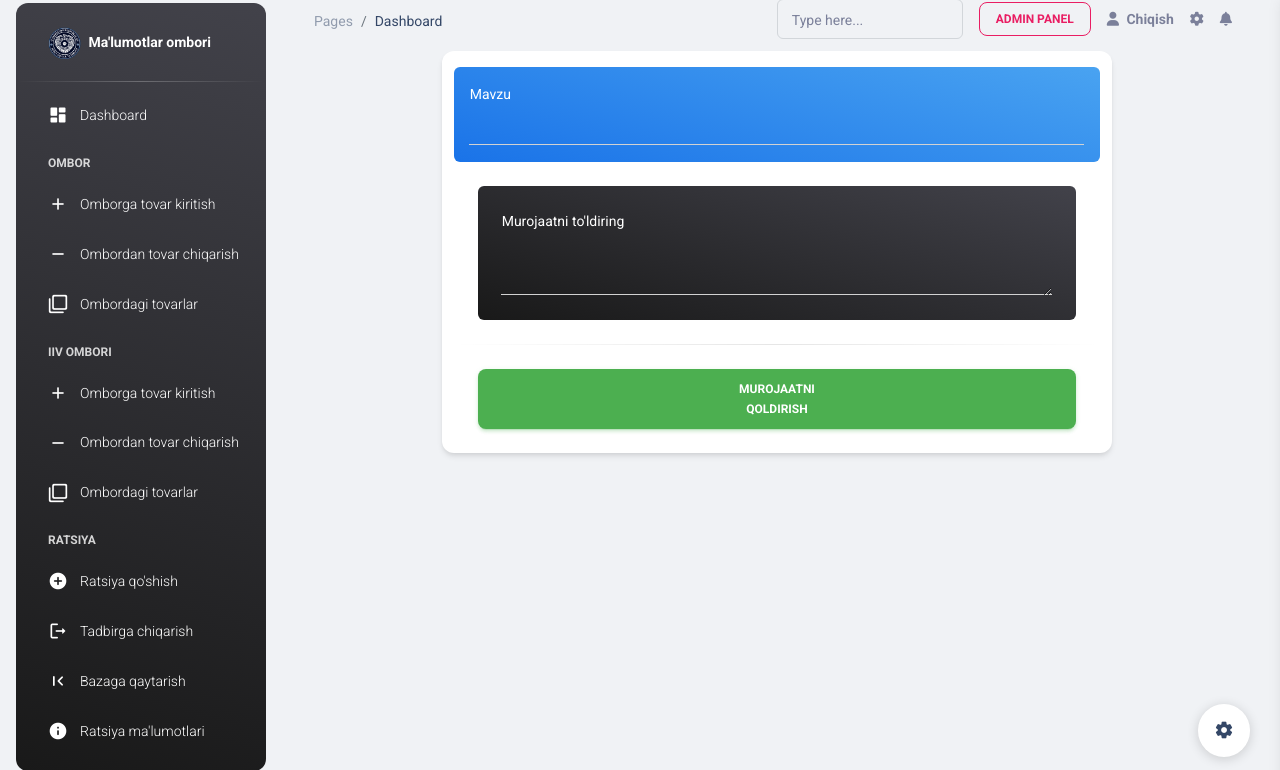
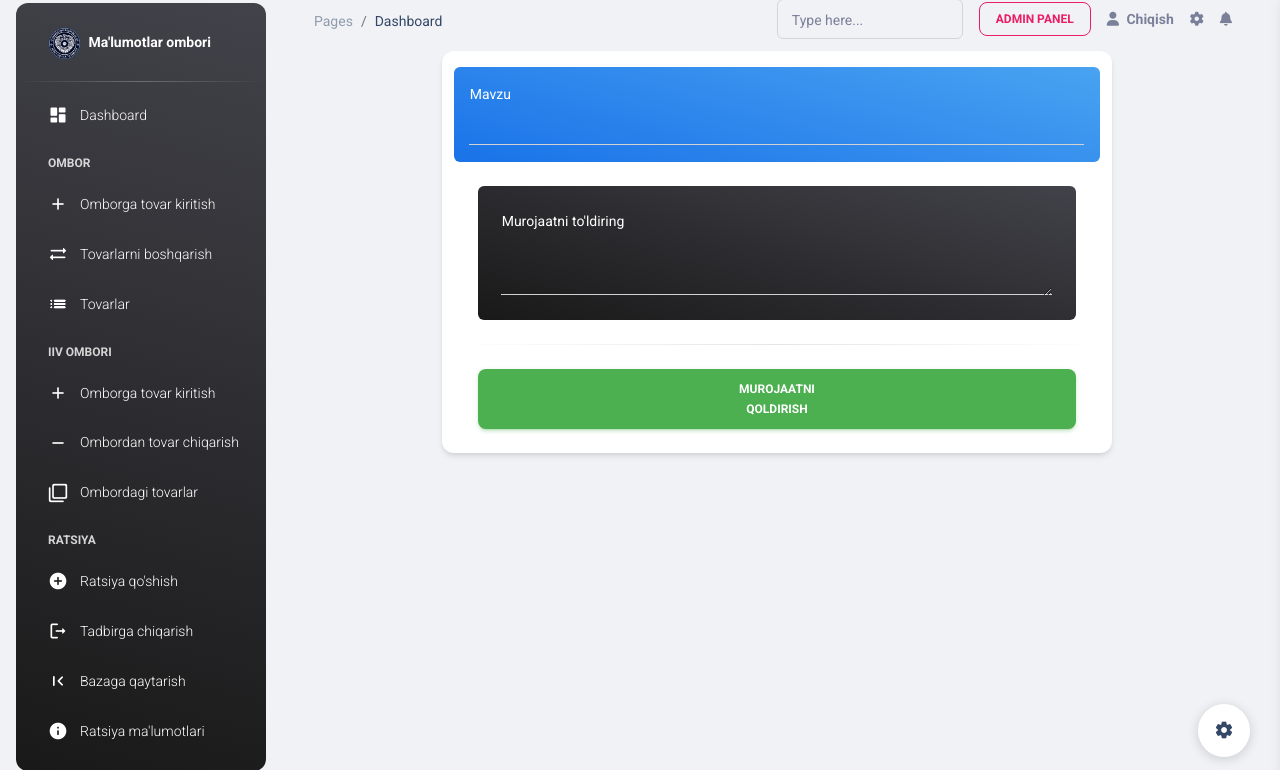
Before and after one commit to JaloliddinRuzikulov/bm, a Django app: page /appeals/new/ in a window 1280 px wide. Shown: the part 13-783 px from the top of the page. Run offline with Django 4.2, Linux system fonts and the light colour scheme; the visitor is signed in with stand-in values (Sample User, id 1); some libraries are stand-ins or nearby versions.

Commit message:
bug fixes

```diff
--- a/templates/aside.html
+++ b/templates/aside.html
@@ -64,9 +64,9 @@
                     <a class="nav-link text-white {% if out_depot in request.get_full_path %}active bg-gradient-primary{% endif %}"
                        href="{{ out_depot }}">
                         <div class="text-white text-center me-2 d-flex align-items-center justify-content-center">
-                            <i class="material-icons opacity-10">remove</i>
+                            <i class="material-icons opacity-10">sync_alt</i>
                         </div>
-                        <span class="nav-link-text ms-1">Ombordan tovar chiqarish</span>
+                        <span class="nav-link-text ms-1">Tovarlarni boshqarish</span>
                     </a>
                 </li>
                 <li class="nav-item">
@@ -74,9 +74,9 @@
                     <a class="nav-link text-white {% if request.get_full_path == list_depot %}active bg-gradient-primary{% endif %}"
                        href="{{ list_depot }}">
                         <div class="text-white text-center me-2 d-flex align-items-center justify-content-center">
-                            <i class="material-icons opacity-10">filter_none</i>
+                            <i class="material-icons opacity-10">list</i>
                         </div>
-                        <span class="nav-link-text ms-1">Ombordagi tovarlar</span>
+                        <span class="nav-link-text ms-1">Tovarlar</span>
                     </a>
                 </li>
 
```
Also changed, not shown: waltalkio/urls.py (+4 -5 lines).
